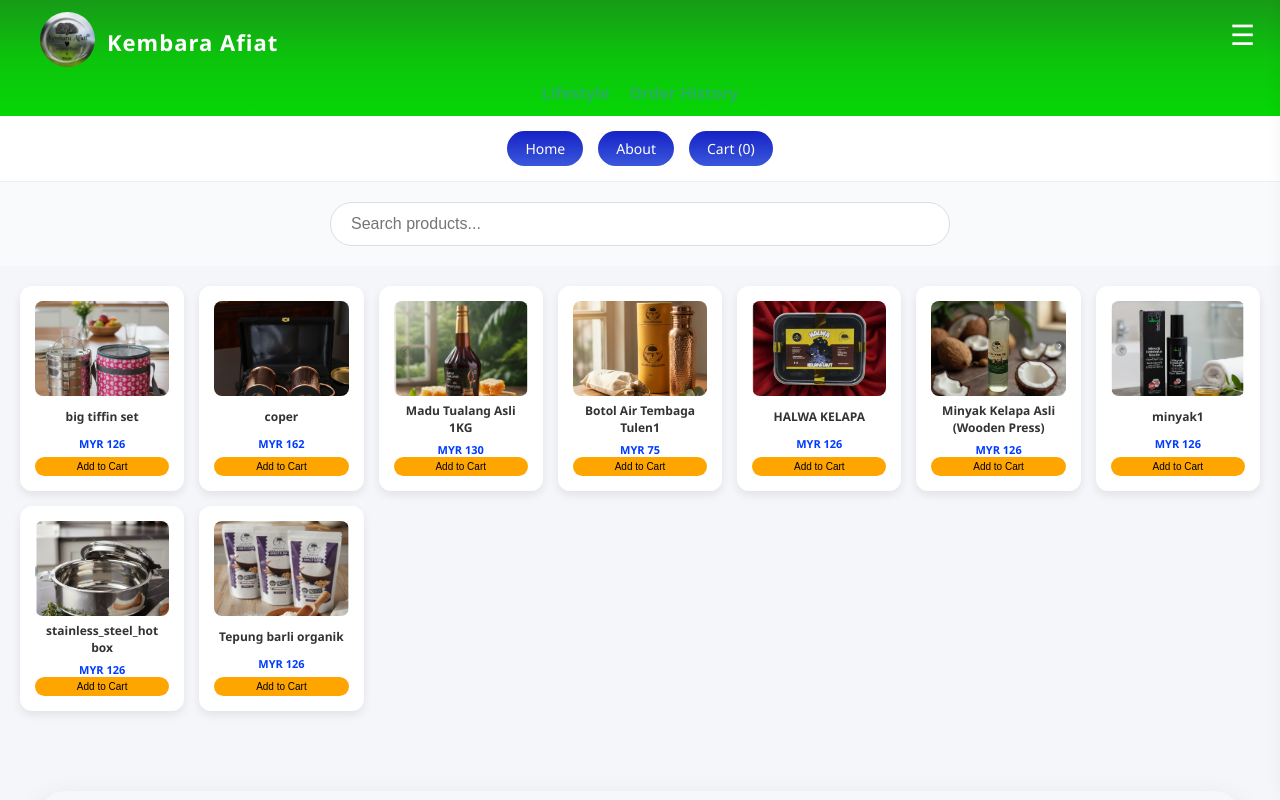
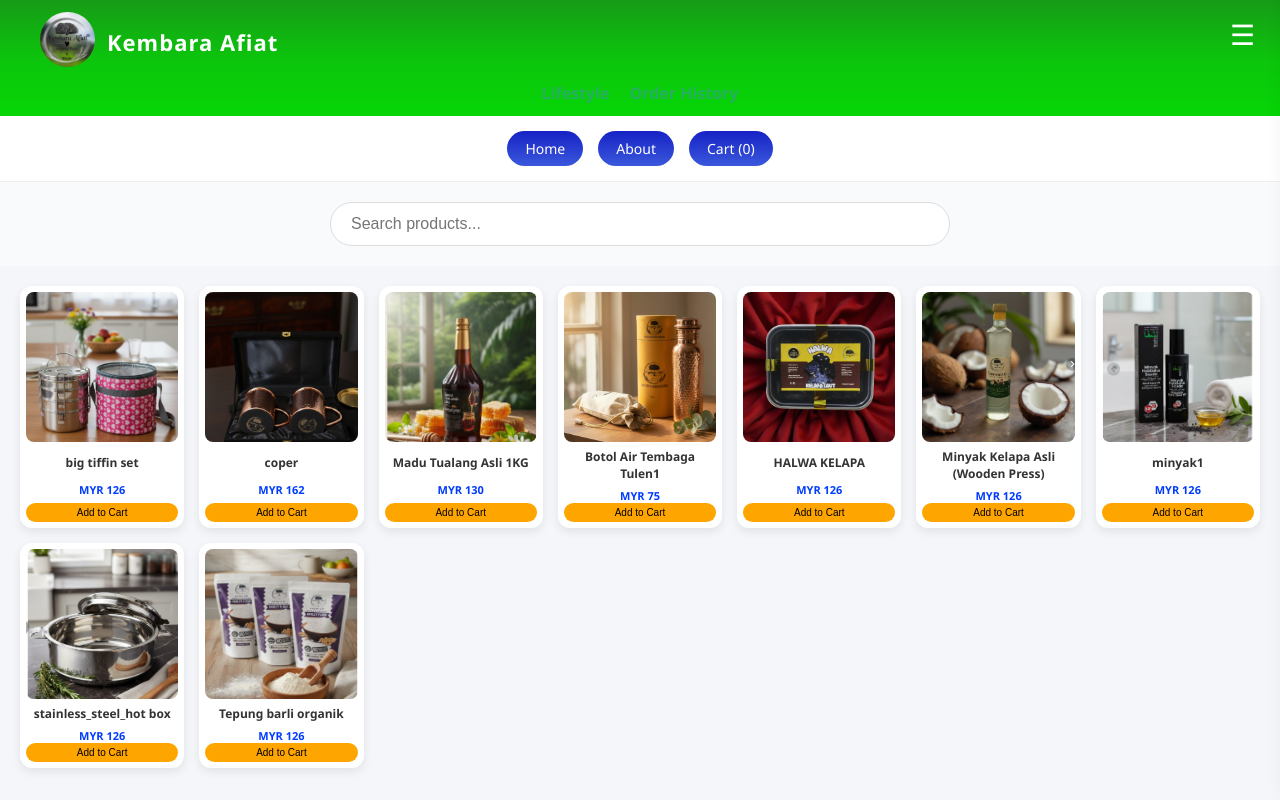
Before and after one commit to Mohamedasbar/KEMBARA-AFIAT2, a React (Create React App) app: page / in a window 1280 px wide. Shown: the top 800 px of the page. Built offline with nearby package versions, Linux system fonts and the light colour scheme.

Commit message:
Update style.css

```diff
--- a/src/style.css
+++ b/src/style.css
@@ -47,6 +47,7 @@ body {
   padding: 15px;
   background: white;
   border-bottom: 1px solid #eee;
+
 }
 
 .navbar a {
@@ -97,7 +98,7 @@ body {
 .product-box {
   background: white;
   border-radius: 12px;
-  padding: 15px;
+  padding: 6px;
   box-shadow: 0 4px 10px rgba(0,0,0,0.08);
   display: flex;
   flex-direction: column;
@@ -109,12 +110,12 @@ body {
 .product-box:hover {
   transform: scale(1.05);
   opacity: 0.95;
-  box-shadow: 0 8px 20px rgba(0,0,0,0.12);
+  box-shadow: 0 32px 32px rgba(66, 65, 65, 0.301);
 }
 
 .product-img {
   width: 100%;
-  height: 95px;
+  height: 150px;
   object-fit: cover;
   border-radius: 8px;
   transition: 0.3s;
```
